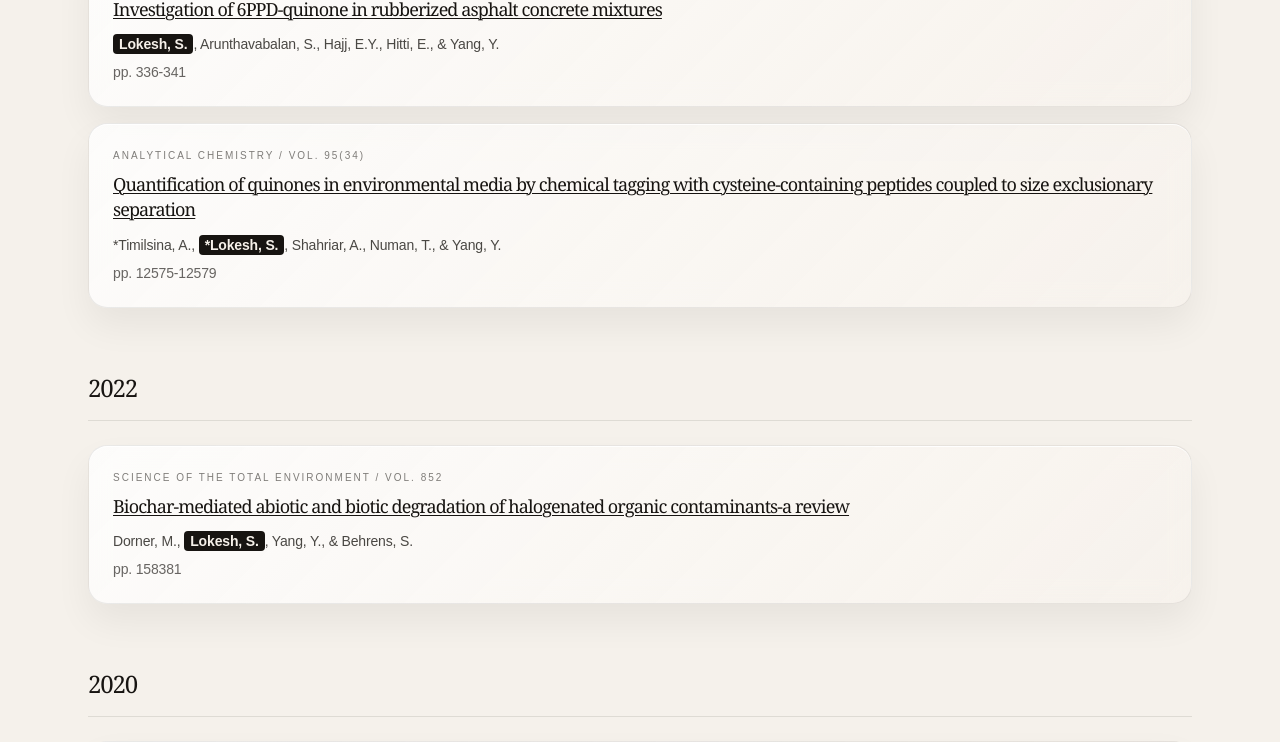
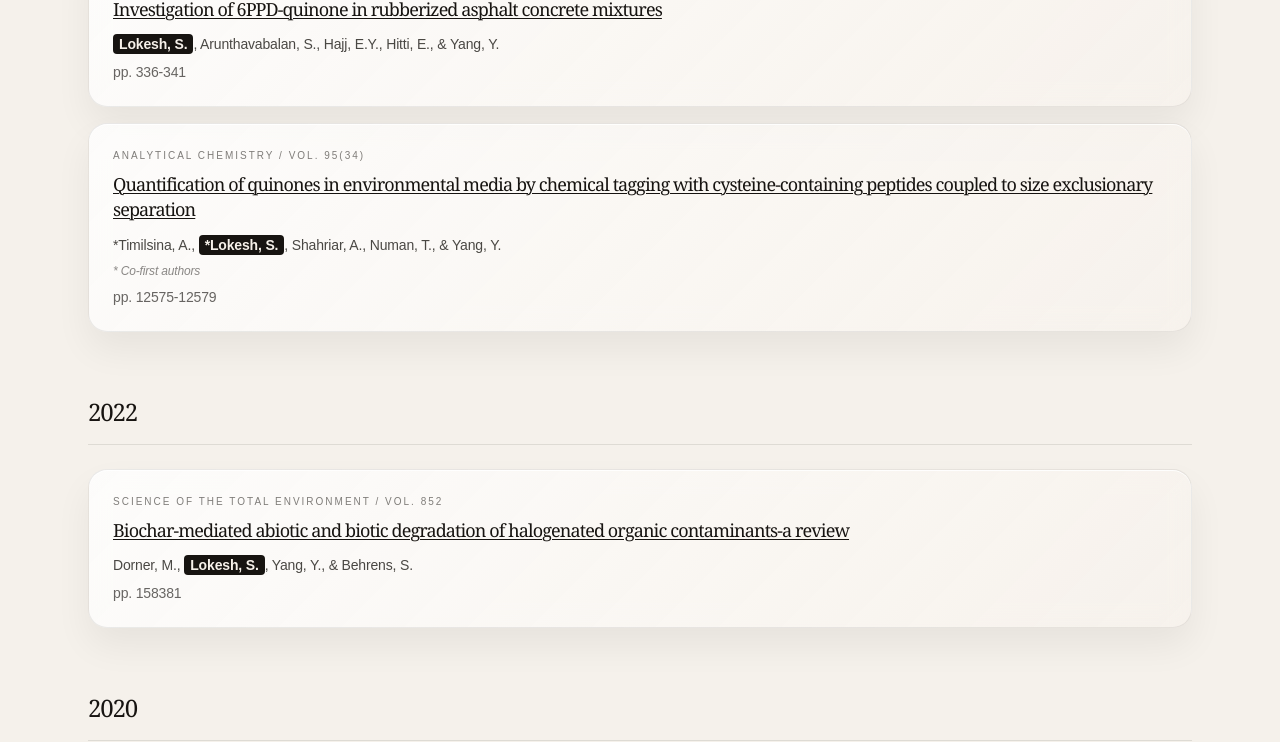
Before and after one commit to srinidhilokesh1992/srinidhilokesh1992.github.io, a Next.js app: page /publications in a window 1280 px wide. Shown: the part 2840-3582 px from the top of the page. Built offline with nearby package versions, Linux system fonts and the light colour scheme.

Commit message:
Note co-first authorship on the Analytical Chemistry paper

```diff
--- a/app/publications/page.tsx
+++ b/app/publications/page.tsx
@@ -284,6 +284,9 @@ export default function PublicationsPage() {
                         )}
                       </h3>
                       <p className={`mb-2 text-sm ${bodyText}`}>{renderAuthors(pub.authors, isDark)}</p>
+                      {pub.authors.includes("*") && (
+                        <p className={`mb-2 text-xs italic ${isDark ? "text-white/50" : "text-[#171411]/50"}`}>* Co-first authors</p>
+                      )}
                       {pub.pages && pub.pages !== "-" && <p className={`text-sm ${isDark ? "text-white/60" : "text-[#171411]/65"}`}>pp. {pub.pages}</p>}
                     </article>
                   ))}
```
